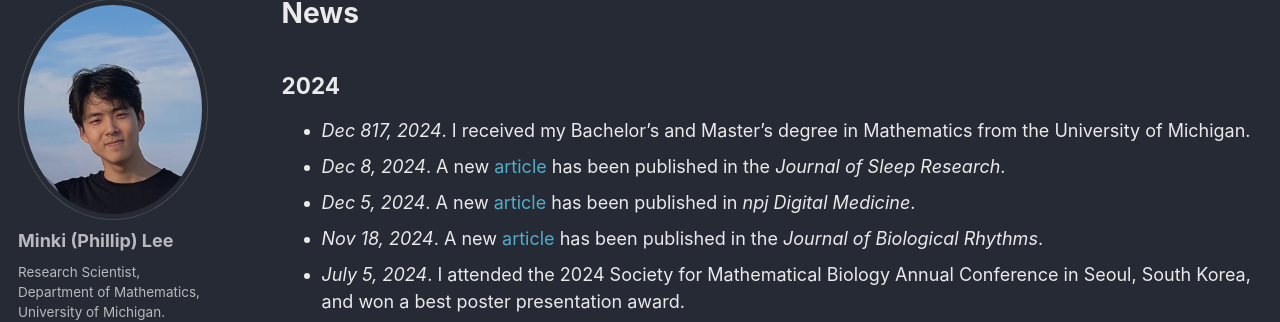
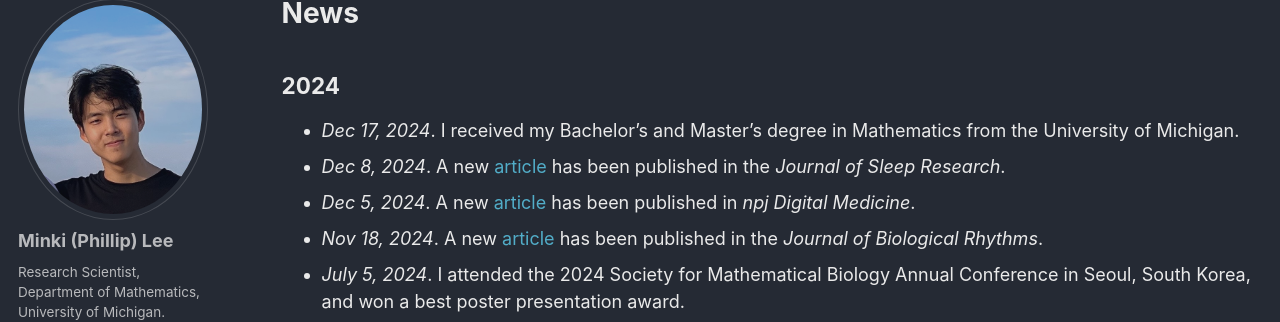
Before and after one commit to minkiplee/minkiplee.github.io, a Jekyll site: the page built from _pages/news.md, in a window 1280 px wide and 1030 px high. Shown: the part 119-441 px from the top of the window. Built offline with Jekyll 4.4.1, drawn with Linux system fonts in a browser that asks for light colours; nearby versions of some CDN libraries; some web fonts are replaced; library files that are not in the unit come from our copies.

Commit message:
Update news.md

```diff
--- a/_pages/news.md
+++ b/_pages/news.md
@@ -6,7 +6,7 @@ author_profile: true
 ---
 2024
 ------
-* <i>Dec 817, 2024</i>.   I received my Bachelor's and Master's degree in Mathematics from the University of Michigan. <be>
+* <i>Dec 17, 2024</i>.   I received my Bachelor's and Master's degree in Mathematics from the University of Michigan. <be>
 * <i>Dec 8, 2024</i>.   A new [<font color="#52ADC8">article</font>](https://onlinelibrary.wiley.com/doi/10.1111/jsr.14425) has been published in the <i>Journal of Sleep Research</i>. <be>
 * <i>Dec 5, 2024</i>.   A new [<font color="#52ADC8">article</font>](https://www.nature.com/articles/s41746-024-01348-6) has been published in <i>npj Digital Medicine</i>. <be>
 * <i>Nov 18, 2024</i>.   A new [<font color="#52ADC8">article</font>](https://journals.sagepub.com/doi/abs/10.1177/07487304241288607) has been published in the <i>Journal of Biological Rhythms</i>. <be>
```
